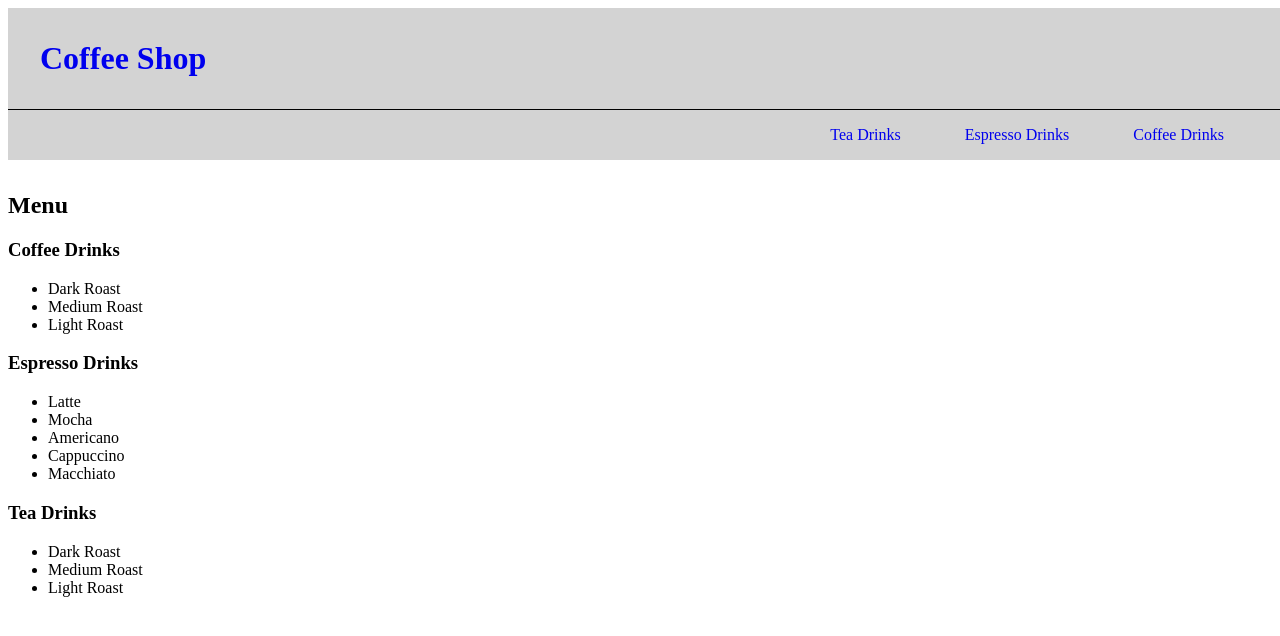
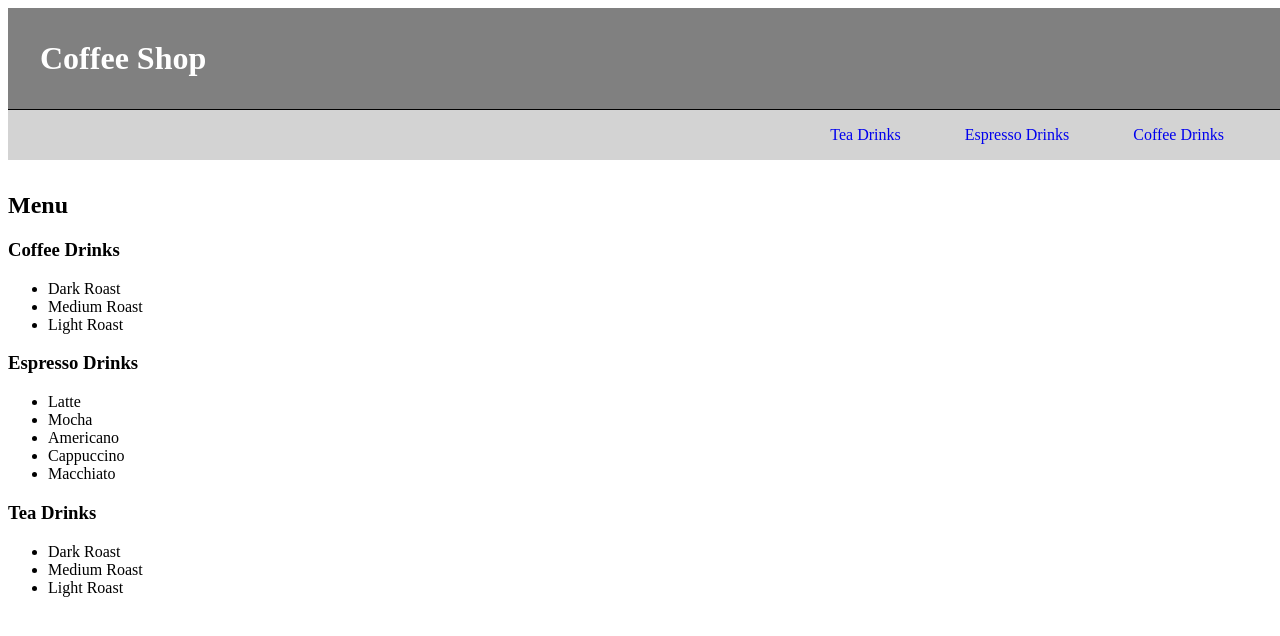
Before and after one commit to jonasflax/menu_coffee, a plain HTML site: page index.html in a window 1280 px wide. Shown: the top 636 px of the page. Drawn offline with Linux system fonts and the light colour scheme.

Commit message:
header/nav

```diff
--- a/homepage.css
+++ b/homepage.css
@@ -16,10 +16,11 @@ nav li a {
 h1 a {
   width: 100%;
   float: left;
-  background-color: #d3d3d3;
+  background-color: gray;
   margin: 0;
 	padding: 1em;
 	list-style: none;
   border-bottom: 1px solid black;
   text-decoration: none;
+  color: white;
 }
```
